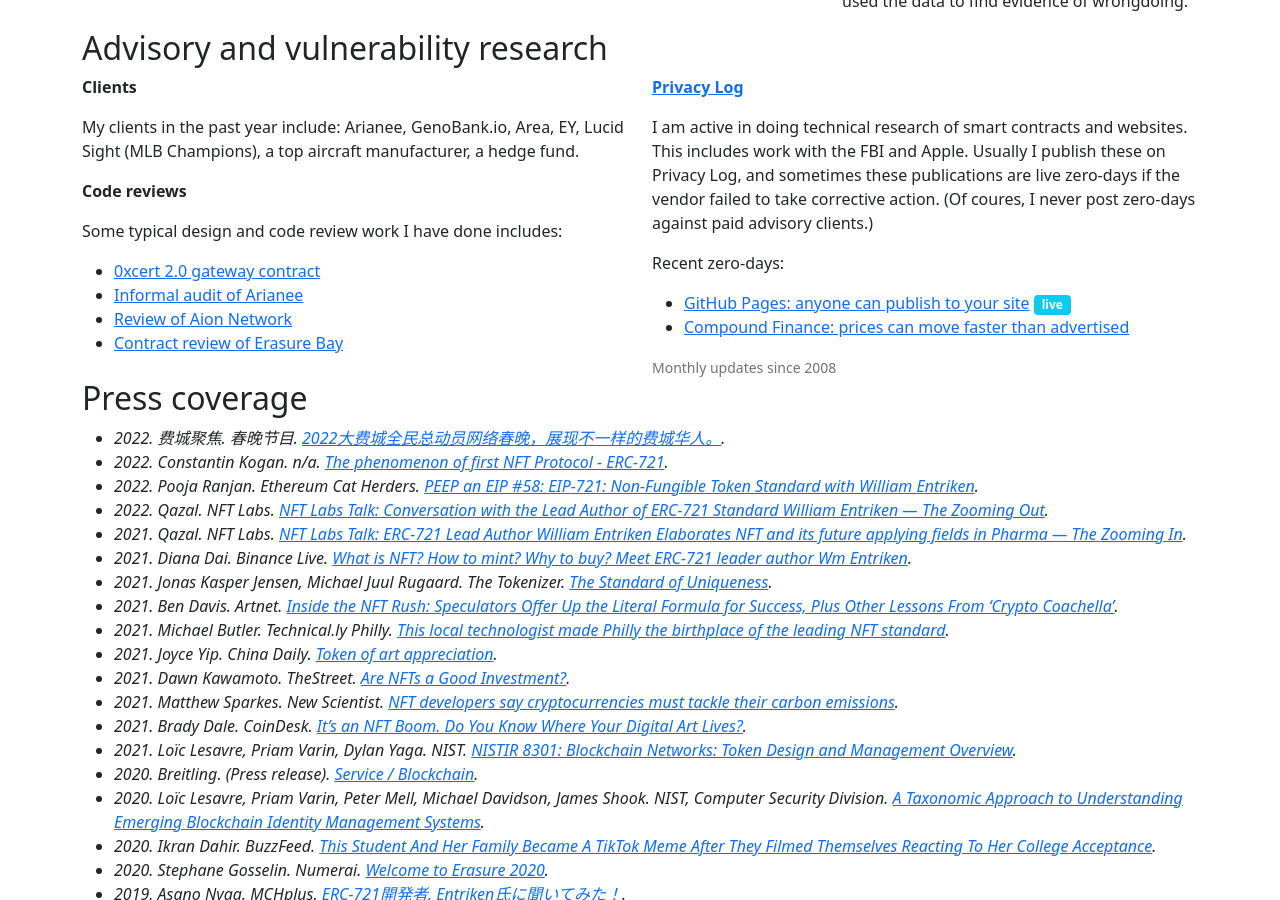
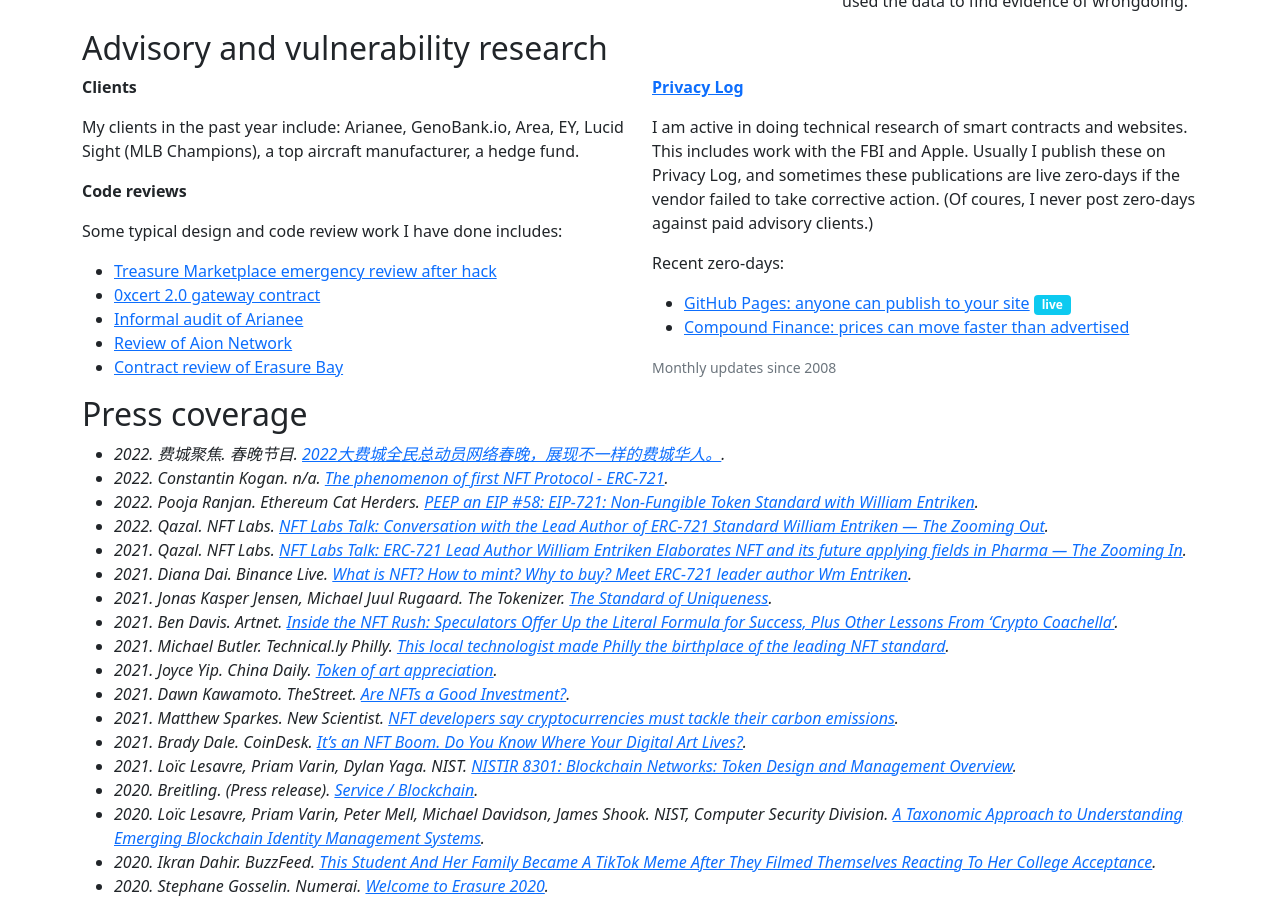
Before and after one commit to fulldecent/phor.net, a Jekyll site: the page built from index.html, in a window 1280 px wide and 900 px high, scrolled down 1825 px. Built offline with Jekyll 4.4.1, drawn with Linux system fonts in a browser that asks for light colours; nearby versions of some CDN libraries; comment, search, counter and statistics services are not loaded.

Commit message:
add review

```diff
--- a/index.html
+++ b/index.html
@@ -482,6 +482,7 @@
         <p><strong>Code reviews</strong></p>
         <p>Some typical design and code review work I have done includes:</p>
         <ul>
+          <li><a target="_blank" href="https://github.com/ghoul-sol/treasure-marketplace/issues/25">Treasure Marketplace emergency review after hack</a></li>
           <li><a target="_blank" href="https://github.com/0xcert/framework/pull/522#pullrequestreview-266658697">0xcert 2.0 gateway contract</a></li>
           <li><a target="_blank" href="https://github.com/search?q=org%3AArianee+author%3Afulldecent&type=Issues">Informal audit of Arianee</a></li>
           <li><a target="_blank" href="https://github.com/aionnetwork/AVM/issues/created_by/fulldecent">Review of Aion Network</a></li>
```
